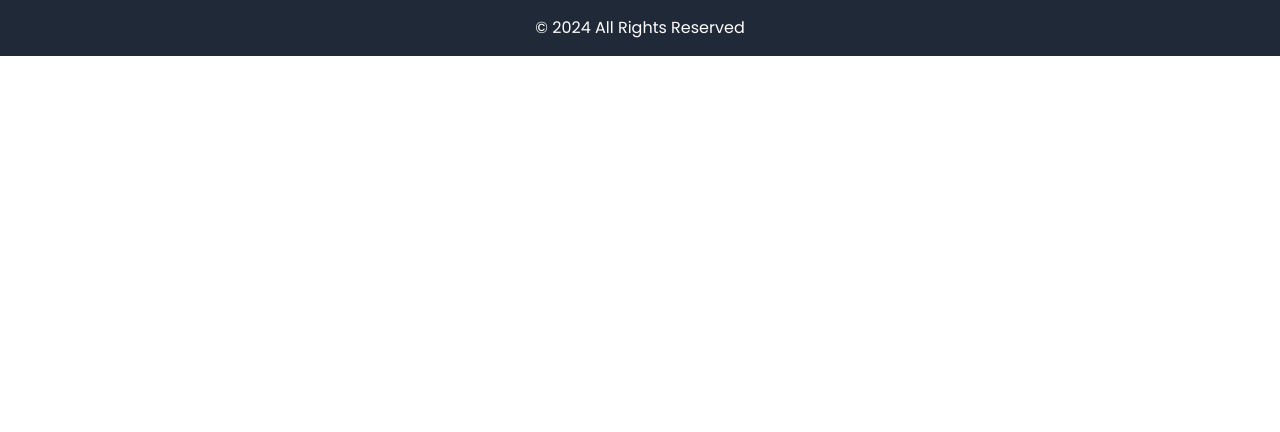
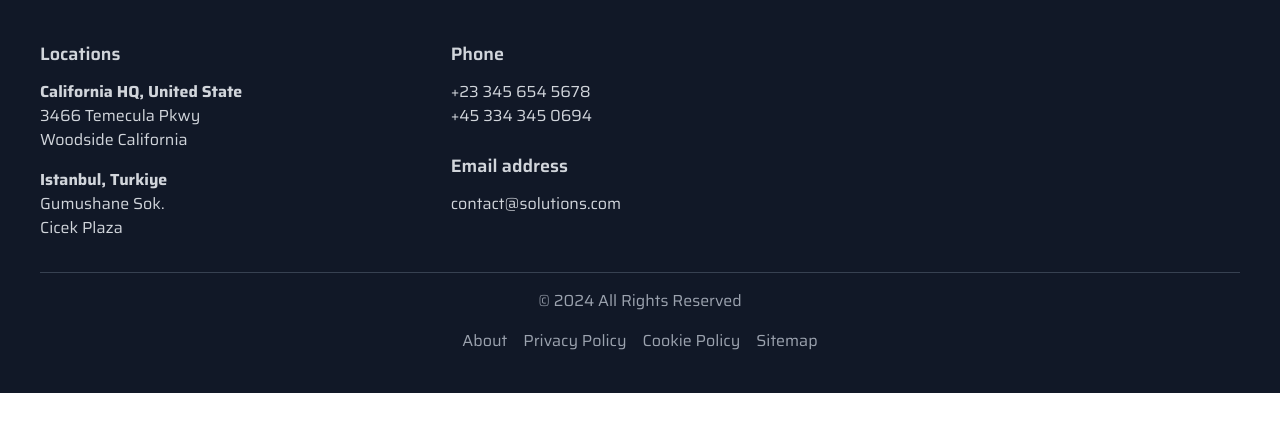
Before and after one commit to yusufkarakaya/agency-website-nextjs, a Next.js app: page /components/footer in a window 1280 px wide. Shown: the top 432 px of the page. Built offline with nearby package versions, Linux system fonts and the light colour scheme.

Commit message:
created about page, expertise image changed, footer updated, font changes

```diff
--- /dev/null
+++ b/app/about/page.jsx
@@ -0,0 +1,14 @@
+import React from "react";
+import Banner from "../components/banner/page";
+import Nav from "../components/nav/page";
+
+const About = () => {
+  return (
+    <div>
+      <Banner />
+      <Nav />
+    </div>
+  );
+};
+
+export default About;
--- a/app/components/expertise-section/page.jsx
+++ b/app/components/expertise-section/page.jsx
@@ -1,4 +1,6 @@
 import React from "react";
+import Image from "next/image";
+import expertiseImage from "../../../public/assets/expertise-seo.jpg";
 
 const Expertise = () => {
   return (
@@ -25,7 +27,13 @@ const Expertise = () => {
             </button>
           </div>
           <div>
-            <img src="https://via.placeholder.com/300" alt="placeholder" />
+            <Image
+              src={expertiseImage}
+              alt="Expertise Branding"
+              width={550} // Set the desired width
+              height={550} // Set the desired height
+              objectFit="cover" // Optional: adjust the image fitting
+            />
           </div>
         </div>
       </div>
--- a/app/components/footer/page.jsx
+++ b/app/components/footer/page.jsx
@@ -1,11 +1,65 @@
 import React from "react";
+import Link from "next/link";
 
 const Footer = () => {
   return (
     <div>
-      <footer className="bg-gray-800 p-4">
-        <div className="container mx-auto text-center text-white">
+      <footer className="bg-gray-900 p-10 text-gray-300">
+        <div className="container mx-auto grid grid-cols-1 md:grid-cols-3 gap-8">
+          {/* Locations Section */}
+          <div>
+            <h3 className="text-lg font-semibold mb-3">Locations</h3>
+            <p>
+              <strong>California HQ, United State</strong>
+              <br />
+              3466 Temecula Pkwy
+              <br />
+              Woodside California
+            </p>
+            <p className="mt-4">
+              <strong>Istanbul, Turkiye</strong>
+              <br />
+              Gumushane Sok.
+              <br />
+              Cicek Plaza
+              <br />
+            </p>
+          </div>
+
+          {/* Contact Information */}
+          <div>
+            <h3 className="text-lg font-semibold mb-3">Phone</h3>
+            <p>+23 345 654 5678</p>
+            <p>+45 334 345 0694</p>
+            <h3 className="text-lg font-semibold mt-6 mb-3">Email address</h3>
+            <p>contact@solutions.com</p>
+          </div>
+        </div>
+
+        <div className="container mx-auto text-center text-gray-400 mt-8 border-t border-gray-700 pt-4">
           <p>© 2024 All Rights Reserved</p>
+          <div className="flex justify-center space-x-4 mt-4">
+            <Link legacyBehavior href="/about">
+              <a className="hover:text-white transition-colors duration-300">
+                About
+              </a>
+            </Link>
+            <Link legacyBehavior href="/privacy-policy">
+              <a className="hover:text-white transition-colors duration-300">
+                Privacy Policy
+              </a>
+            </Link>
+            <Link legacyBehavior href="/cookie-policy">
+              <a className="hover:text-white transition-colors duration-300">
+                Cookie Policy
+              </a>
+            </Link>
+            <Link legacyBehavior href="/sitemap">
+              <a className="hover:text-white transition-colors duration-300">
+                Sitemap
+              </a>
+            </Link>
+          </div>
         </div>
       </footer>
     </div>
--- a/app/layout.js
+++ b/app/layout.js
@@ -1,7 +1,11 @@
-import { Poppins } from "next/font/google";
+import { Poppins, Saira } from "next/font/google";
 import "./globals.css";
 
 const poppins = Poppins({
+  subsets: ["latin"],
+  weight: ["100", "200", "300", "400", "500", "600", "700", "800", "900"],
+});
+const saira = Saira({
   subsets: ["latin"],
   weight: ["100", "200", "300", "400", "500", "600", "700", "800", "900"],
 });
@@ -15,7 +19,7 @@ export const metadata = {
 export default function RootLayout({ children }) {
   return (
     <html lang="en">
-      <body className={poppins.className}>{children}</body>
+      <body className={saira.className}>{children}</body>
     </html>
   );
 }
```
